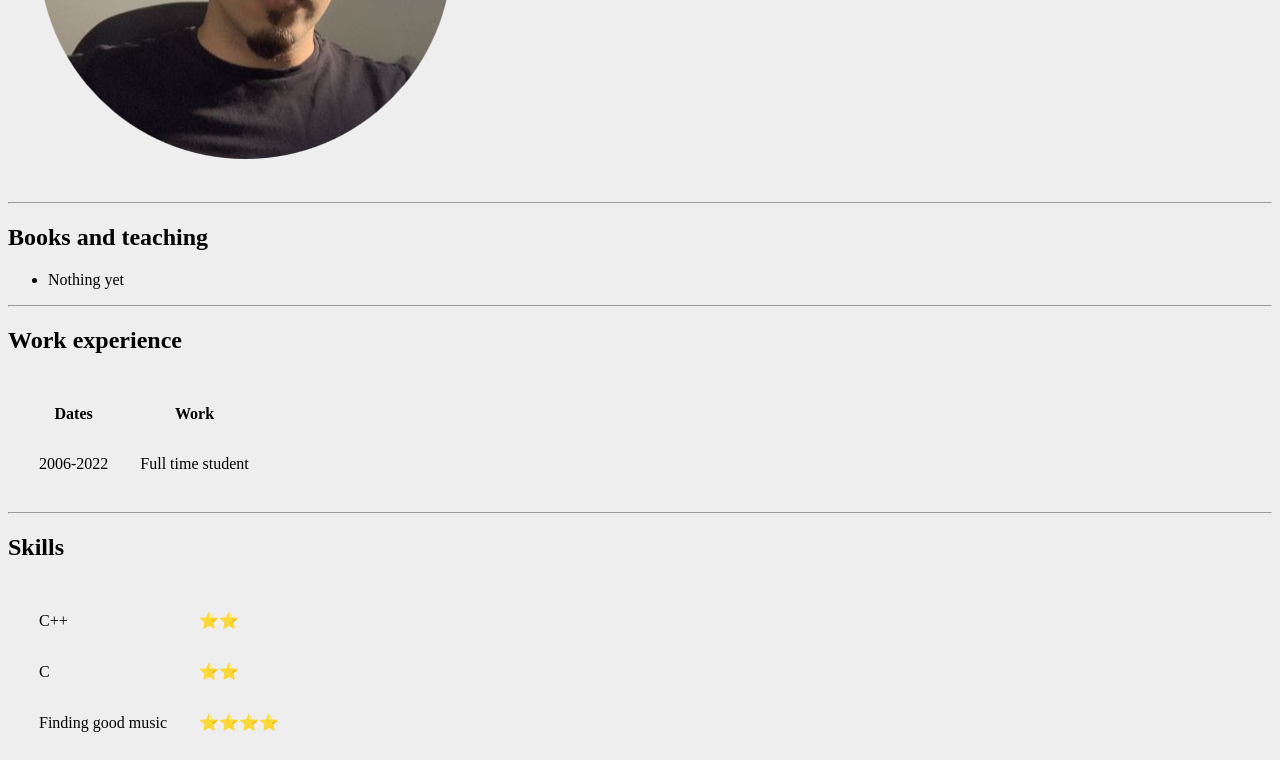
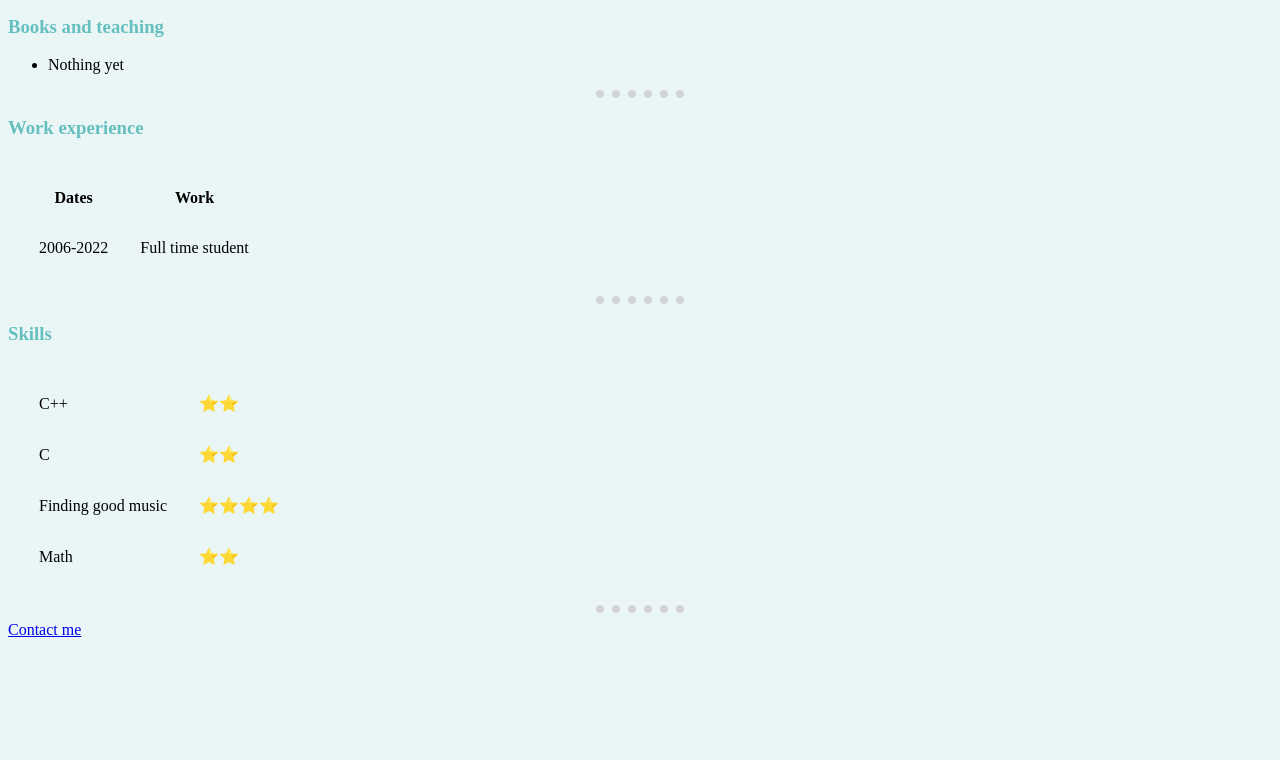
Before and after one commit to OmarM001/The-Complete-2022-Web-Development-Bootcamp-personal-website, a plain HTML site: page index.html in a window 1280 px wide. Shown: the part 293-1053 px from the top of the page. After the commit the page ends 940 px from the top, so only its background shows below. Drawn offline with Linux system fonts and the light colour scheme.

Commit message:
Save code before debug exercise

```diff
--- /dev/null
+++ b/css/styles.css
@@ -0,0 +1,23 @@
+body
+{
+    background-color: #eaf6f6;
+}
+hr
+{
+    border-style: none;
+    border-top: 8px dotted #D3D3D3;
+    width: 7%;
+
+}
+img
+{
+    height: 200px;
+}
+h1
+{
+    color: #66bfbf;
+}
+h3
+{
+    color: #66bfbf;
+}
--- a/index.html
+++ b/index.html
@@ -4,8 +4,10 @@
     <meta charset="UTF-8">
 
     <title>Omar's Website</title>
+    <link rel="stylesheet" href="./css/styles.css">
+
 </head>
-<body style="background-color: #EEEEEE;">
+<body >
     <table cellspacing="30" >
         <tr>
             <td>
@@ -18,12 +20,12 @@
         </tr>
     </table cellspacing="30" >
     <hr>
-    <h2>Books and teaching</h2>
+    <h3>Books and teaching</h3>
     <ul>
         <li>Nothing yet</li>
     </ul>
     <hr>
-    <h2>Work experience</h2>
+    <h3>Work experience</h3>
     <table cellspacing="30" >
         <thead>
             <tr>
@@ -39,7 +41,7 @@
         </tbody>
     </table>
     <hr>
-    <h2>Skills</h2>
+    <h3>Skills</h3>
     <table cellspacing="30">
         <tr>
             <td>C++</td>
```
